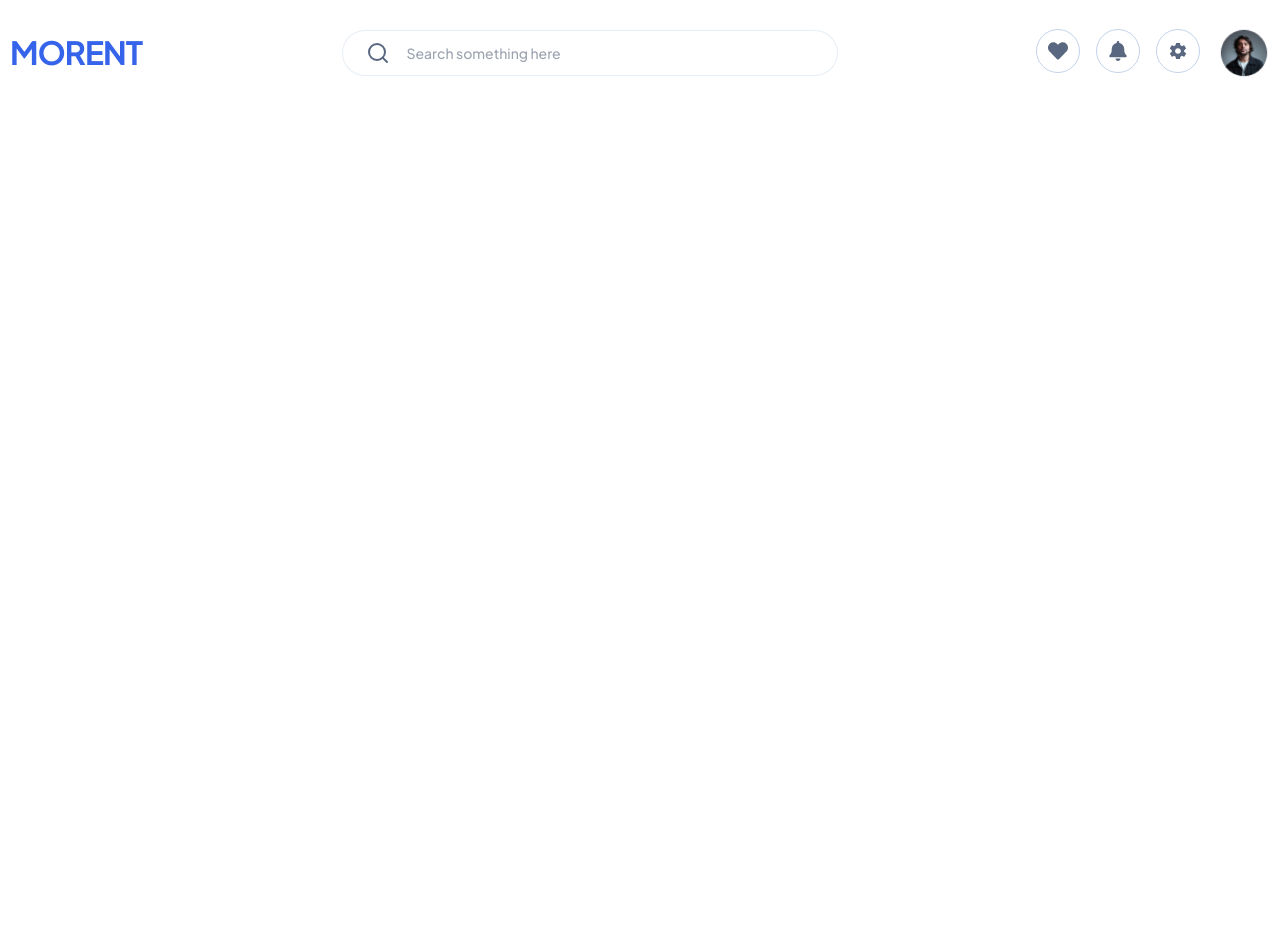
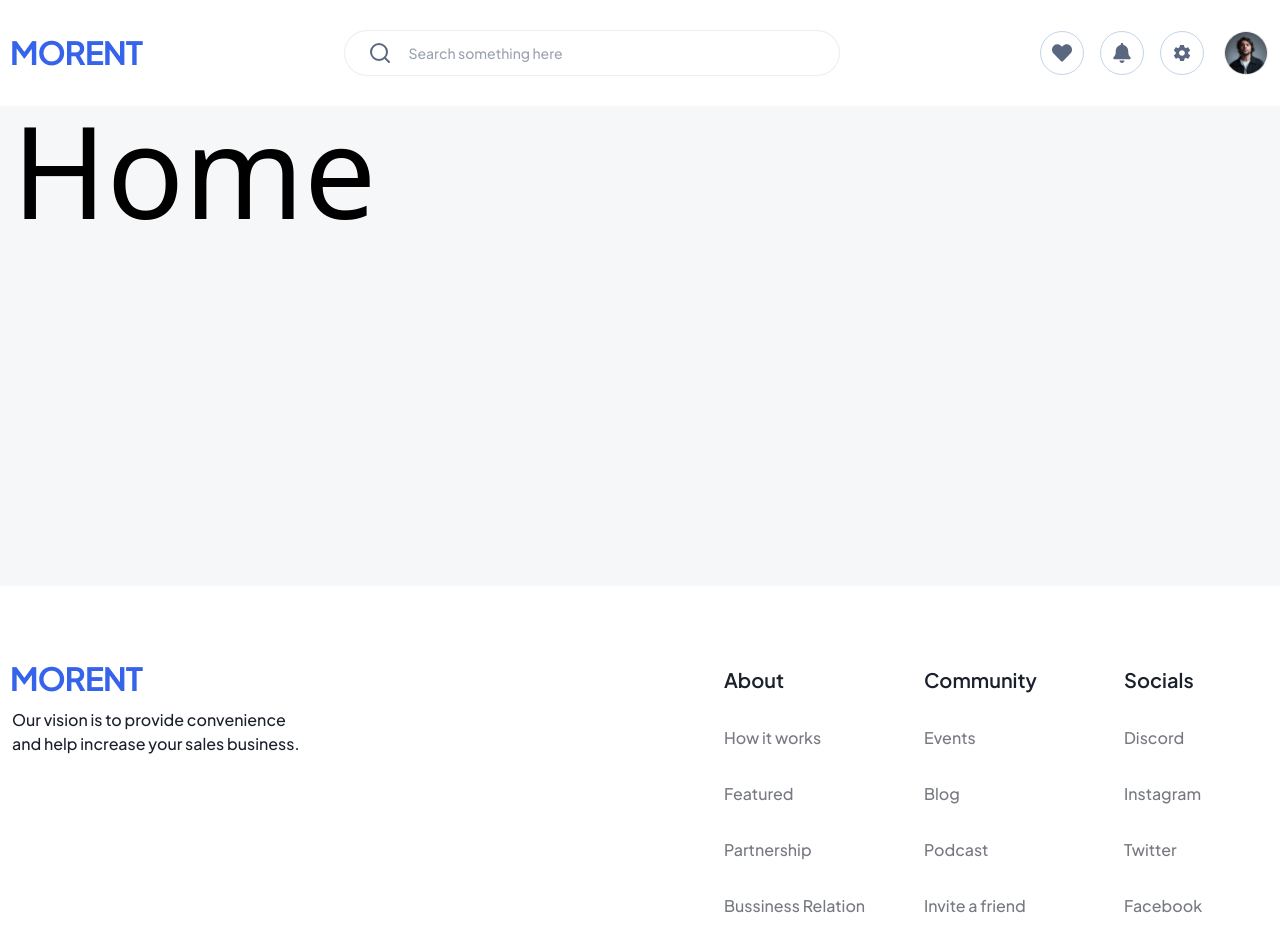
Before and after one commit to Mohammad-Nadil/MORENT, a React (Vite) app: page / in a window 1280 px wide. Shown: the top 952 px of the page. Before the commit the page ends 800 px from the top, so only its background shows below. Built offline with nearby package versions, Linux system fonts and the light colour scheme.

Commit message:
footer added

```diff
--- /dev/null
+++ b/src/component/Footer.jsx
@@ -0,0 +1,59 @@
+import React from "react";
+import Container from "./layer/Container";
+import logo from "/Logo.png";
+
+const Footer = () => {
+  return (
+    <div>
+      <Container className="pt-20 pb-9 flex justify-between flex-col gap-y-12 md:gap-y-16 lg:flex-row border-b border-[#131313]/15 ">
+        <div className="left w-72 flex flex-col gap-y-4 ">
+          <div className="logo">
+            <img src={logo} alt="" />
+          </div>
+          <p className="font-jakarta font-medium text-primary-text">
+            Our vision is to provide convenience and help increase your sales
+            business.
+          </p>
+        </div>
+        <div className="right font-jakarta flex flex-row flex-wrap justify-between gap-y-12 lg:gap-x-14">
+          <div className="w-36 flex flex-col gap-y-3 sm:gap-y-4">
+            <p className="font-semibold text-xl text-primary-text" >About</p>
+            <ul className="font-medium text-primary-text/60 flex flex-col gap-y-2 sm:gap-y-4 md:gap-y-6 lg:gap-y-8 py-2 md:py-4" >
+                <li><a href="#">How it works</a></li>
+                <li><a href="#">Featured</a></li>
+                <li><a href="#">Partnership</a></li>
+                <li><a href="#">Bussiness Relation</a></li>
+            </ul>
+          </div>
+          <div className="w-36 flex flex-col gap-y-3 sm:gap-y-4">
+            <p className="font-semibold text-xl text-primary-text" >Community</p>
+            <ul className="font-medium text-primary-text/60 flex flex-col  gap-y-2 sm:gap-y-4 md:gap-y-6 lg:gap-y-8 py-2 md:py-4" >
+                <li><a href="#">Events</a></li>
+                <li><a href="#">Blog</a></li>
+                <li><a href="#">Podcast</a></li>
+                <li><a href="#">Invite a friend</a></li>
+            </ul>
+          </div>
+          <div className="w-36 flex flex-col gap-y-3 sm:gap-y-4">
+            <p className="font-semibold text-xl text-primary-text" >Socials</p>
+            <ul className="font-medium text-primary-text/60 flex flex-col gap-y-2 sm:gap-y-4 md:gap-y-6 lg:gap-y-8 py-2 md:py-4" >
+                <li><a href="#">Discord</a></li>
+                <li><a href="#">Instagram</a></li>
+                <li><a href="#">Twitter</a></li>
+                <li><a href="#">Facebook</a></li>
+            </ul>
+          </div>
+        </div>
+      </Container>
+      <Container className="font-jakarta font-semibold text-primary-text pt-9 pb-14 flex justify-between lg:items-center flex-wrap flex-col-reverse sm:flex-row gap-y-8" >
+        <div className="left"><p>©2022 MORENT. All rights reserved</p></div>
+        <div className="right flex justify-between sm:gap-x-6 md:gap-x-8 lg:gap-x-12 ">
+          <a href="#"><p>Privacy & Policy</p></a>
+          <a href="#"><p>Terms & Condition</p></a>
+        </div>
+      </Container>
+    </div>
+  );
+};
+
+export default Footer;
--- a/src/component/RootLayout.jsx
+++ b/src/component/RootLayout.jsx
@@ -1,12 +1,14 @@
 import React from "react";
 import { Outlet } from "react-router-dom";
 import Navbar from "./layer/Navbar";
+import Footer from "./Footer";
 
 const RootLayout = () => {
   return (
     <>
       <Navbar />
       <Outlet />
+      <Footer/>
     </>
   );
 };
--- a/src/component/layer/Navbar.jsx
+++ b/src/component/layer/Navbar.jsx
@@ -8,14 +8,6 @@ import { IoMdSettings } from "react-icons/io";
 
 const Search_bar = ({className}) => {
   return (
-    // <div className="search relative sm:hidden flex">
-    //   <FiSearch className="text-2xl text-[#596780] absolute top-1/2 -translate-y-1/2 left-0 translate-x-full" />
-    //   <input
-    //     type="text"
-    //     className="py-3 px-16  w-96 md:w-80 lg:w-[31rem] font-jakarta font-medium text-sm text-primary-text outline-none border border-[#C3D4E966] rounded-full"
-    //     placeholder="Search something here"
-    //   />
-    // </div>
     <div className={`search relative hidden sm:flex ${className} `}>
           <FiSearch className="text-2xl text-[#596780] absolute top-1/2 -translate-y-1/2 left-0 translate-x-full" />
           <input
@@ -37,7 +29,7 @@ const Navbar = () => {
     <div>
       <Container className=" flex items-center justify-between">
         <div className="logo max-w-36 py-8 md:py-9 xl:py-10 ">
-          <img src={logo} alt="" />
+          <img  src={logo} alt="" />
         </div>
         <Search_bar/>
         <div className="profile flex gap-x-3 md:gap-x-4 lg:gap-x-5">
@@ -54,7 +46,7 @@ const Navbar = () => {
           </div>
           <div
             onClick={() => setUser(!user)}
-            className="user h-12 w-12 border rounded-full relative"
+            className="user h-11 w-11 border rounded-full relative"
           >
             <img className="h-full w-full" src={pfp} alt="" />
             {user ? (
--- a/src/component/pages/Home.jsx
+++ b/src/component/pages/Home.jsx
@@ -1,9 +1,10 @@
 import React from 'react'
+import Container from '../layer/Container'
 
 const Home = () => {
   return (
-    <div>
-
+    <div  className='text-9xl h-[60vh] bg-secondary'>
+      <Container><p >Home</p></Container>
     </div>
   )
 }
```
